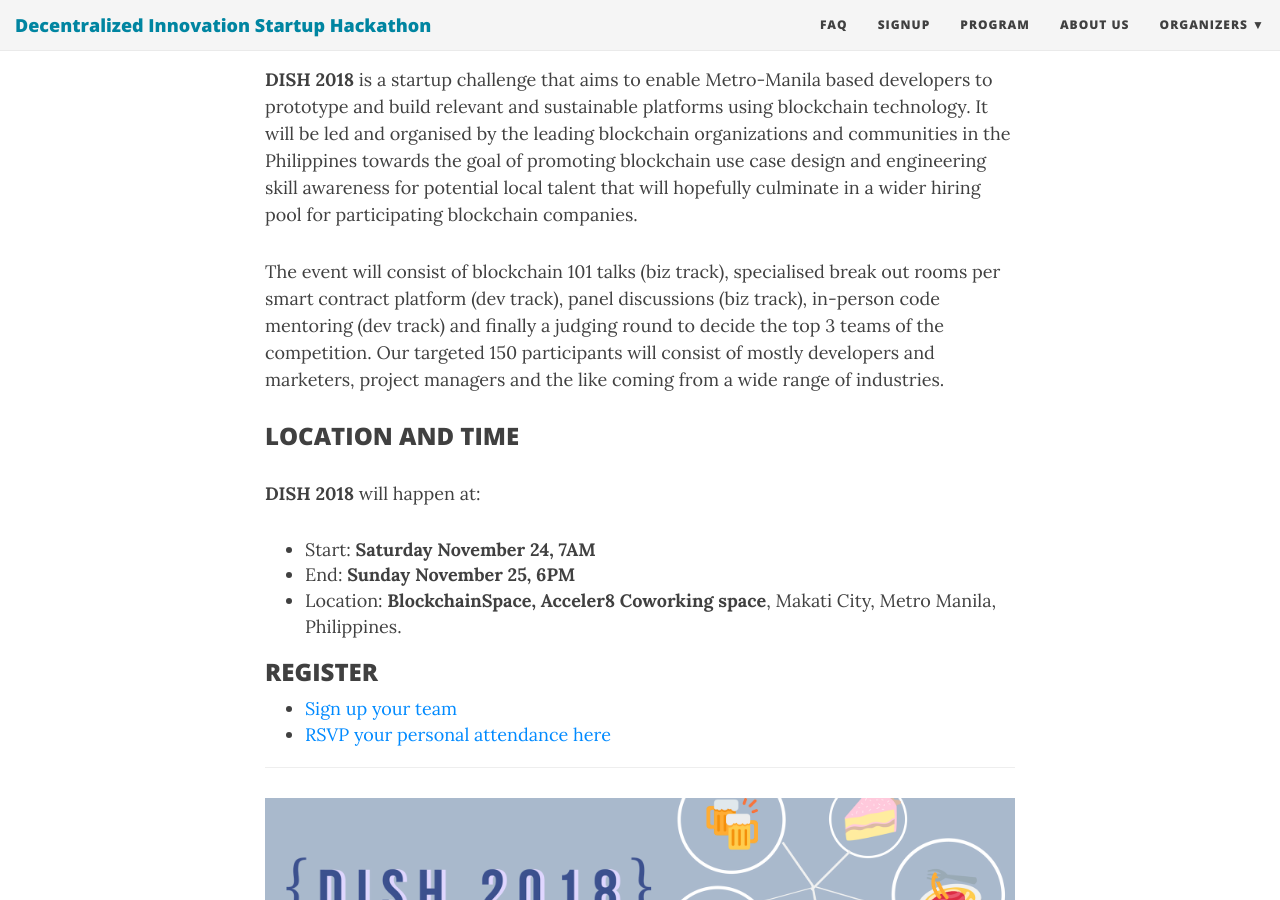
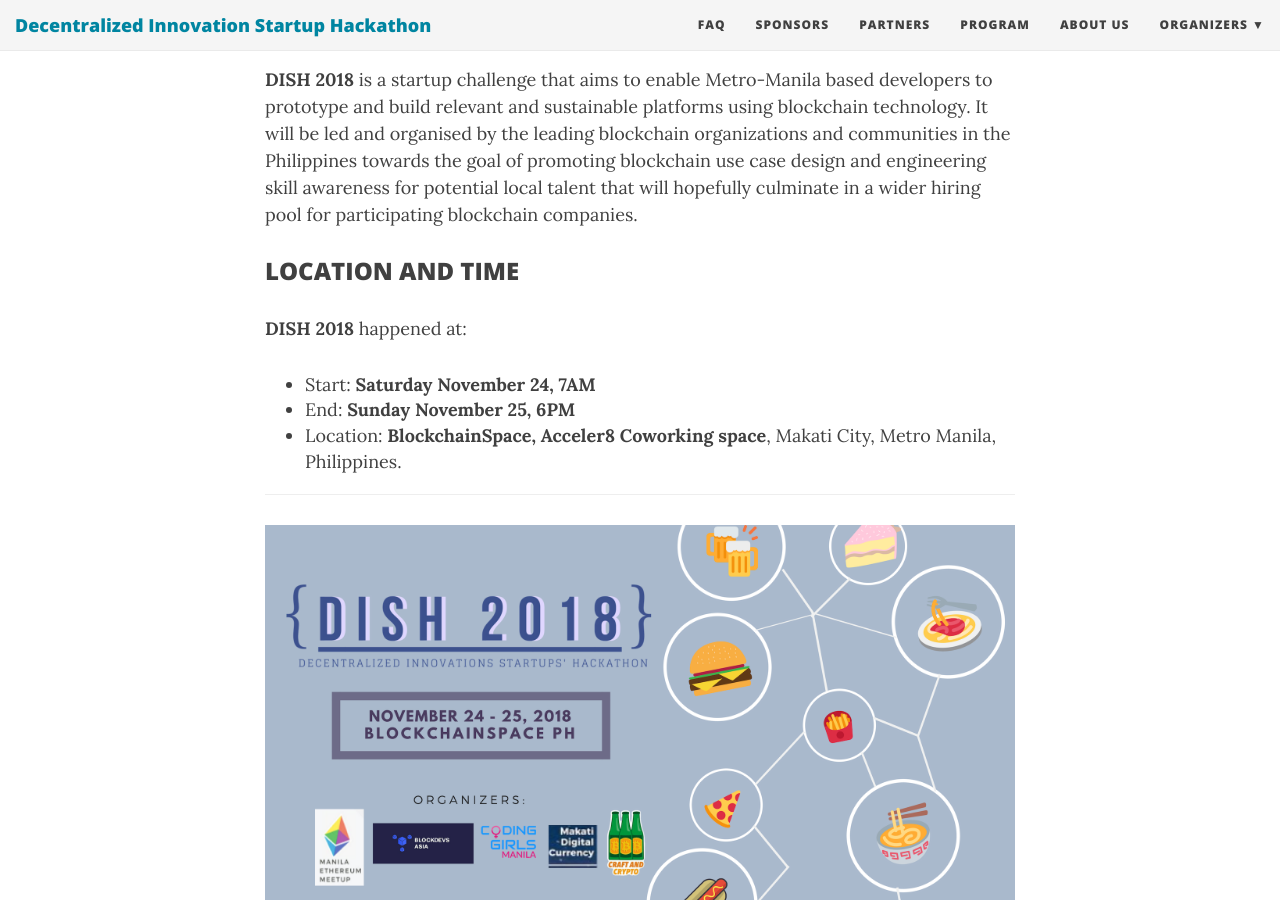
Before and after one commit to dish-event/dish-event, a Jekyll site: the page built from index.md, in a window 1280 px wide and 900 px high, scrolled down 602 px. Built offline with Jekyll 4.4.1, drawn with Linux system fonts in a browser that asks for light colours; nearby versions of some CDN libraries.

Commit message:
Partners,sponsors

```diff
--- a/_config.yml
+++ b/_config.yml
@@ -24,14 +24,14 @@
 # List of links in the navigation bar
 navbar-links:
   FAQ: "faq"
-  Signup: "https://dish2018.typeform.com/to/DQ1piM"
+  Sponsors: "sponsors"
+  Partners: "partners"
   Program: "program"
   About Us: "aboutus"
   Organizers:
     - Block Devs Asia: "https://www.meetup.com/blockdevsasia"
     - Manila Ethereum Meetup: "https://www.meetup.com/Manila-Ethereum/"
     - Coding Girls Manila: "https://www.facebook.com/coding.girls.manila/"
-    - Makati Digital Currency: "https://www.meetup.com/Makati-Digital-Currency/"
     - Craft & Crypto: "https://www.facebook.com/craftandcrypto/"
 
 # Image to show in the navigation bar - image must be a square (width = height)
--- a/index.md
+++ b/index.md
@@ -8,17 +8,12 @@
 ### OVERVIEW
 **DISH 2018** is a startup challenge that aims to enable Metro-Manila based developers to prototype and build relevant and sustainable platforms using blockchain technology.  It will be led and organised by the leading blockchain organizations and communities in the Philippines towards the goal of promoting blockchain use case design and engineering skill awareness for potential local talent that will hopefully culminate in a wider hiring pool for participating blockchain companies.
 
-The event will consist of blockchain 101 talks (biz track), specialised break out rooms per smart contract platform (dev track), panel discussions (biz track), in-person code mentoring (dev track) and finally a judging round to decide the top 3 teams of the competition. Our targeted 150 participants will consist of mostly developers and marketers, project managers and the like coming from a wide range of industries.
-
 ### LOCATION AND TIME
-**DISH 2018** will happen at:
+**DISH 2018** happened at:
 - Start: **Saturday November 24, 7AM**
 - End: **Sunday November 25, 6PM**
 - Location: **BlockchainSpace, Acceler8 Coworking space**, Makati City, Metro Manila, Philippines.
 
-### REGISTER
-- [Sign up your team](https://dish2018.typeform.com/to/DQ1piM)
-- [RSVP your personal attendance here](https://www.meetup.com/Makati-Digital-Currency/events/254474308/)
 
 ***
 
```
Also changed, not shown: partners.md (added, +21 -0 lines), sponsors.md (added, +19 -0 lines).
